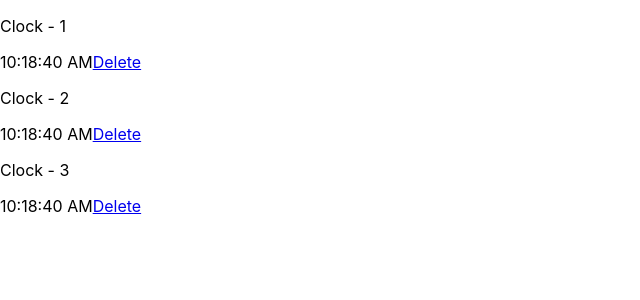
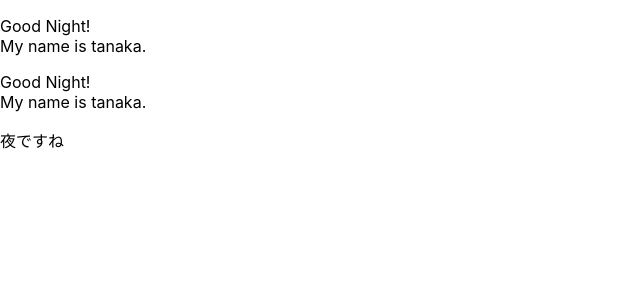
Before and after one commit to edo1z/react_hoge, a React (Create React App) app: page / in a window 1280 px wide. Shown: the top 300 px of the page, without its empty margins (0-640 px from the left). Built offline with nearby package versions, Linux system fonts and the light colour scheme.

Commit message:
条件をつけます

```diff
--- a/src/index.js
+++ b/src/index.js
@@ -4,62 +4,28 @@
 import App from './App';
 import * as serviceWorker from './serviceWorker';
 
-class Clock extends React.Component {
-  constructor(props) {
-    super(props);
-    this.state = {
-      id: props.id,
-      active: true,
-      date: new Date()
-    };
-    // this.handleClick = this.handleClick.bind(this);
-  }
+const Hello = (props) => <p>Hello!<br />{props.msg}</p>
+const GoodNight = (props) => <p>Good Night!<br />{props.msg}</p>
+const NightDesu = (props) => !props.isNight ? null : <p>夜ですね</p>;
 
-  componentDidMount() {
-    this.timerID = setInterval(() => this.tick(), 1000);
-  }
-
-  componentWillUnmount() {
-    clearInterval(this.timerID);
-  }
-
-  tick() {
-    if (this.state.active) {
-      this.setState({
-        date: new Date()
-      })
-    }
-  }
-
-  handleClick(a, b, id, e) {
-    e.preventDefault();
-    console.log(id + 'がクリックされました');
-    console.log(this.state.id);
-    this.setState(state => ({active: !state.active}));
-  }
-
-  render() {
-    return (
-      <div>
-        <p>Clock - {this.state.id}</p>
-        {this.state.date.toLocaleTimeString()}
-        <a
-          href="https://google.com"
-          onClick={this.handleClick.bind(this, 10, 20, this.state.id)}
-        >
-          Delete
-        </a>
-      </div>
-    );
-  }
-}
+const Greeting = props => {
+  const msg = 'My name is tanaka.';
+  return (
+    <div>
+      {props.isNight && <GoodNight msg={msg} />}
+      {props.isNight
+        ? <GoodNight msg={msg} />
+        : <Hello msg={msg} />
+      }
+      <NightDesu isNight={props.isNight} />
+    </div>
+  )
+};
 
 const root = document.getElementById('root');
 ReactDOM.render(
   <React.StrictMode>
-    <Clock id="1" />
-    <Clock id="2" />
-    <Clock id="3" />
+    <Greeting isNight={true} />
   </React.StrictMode>,
   root
 );
```
